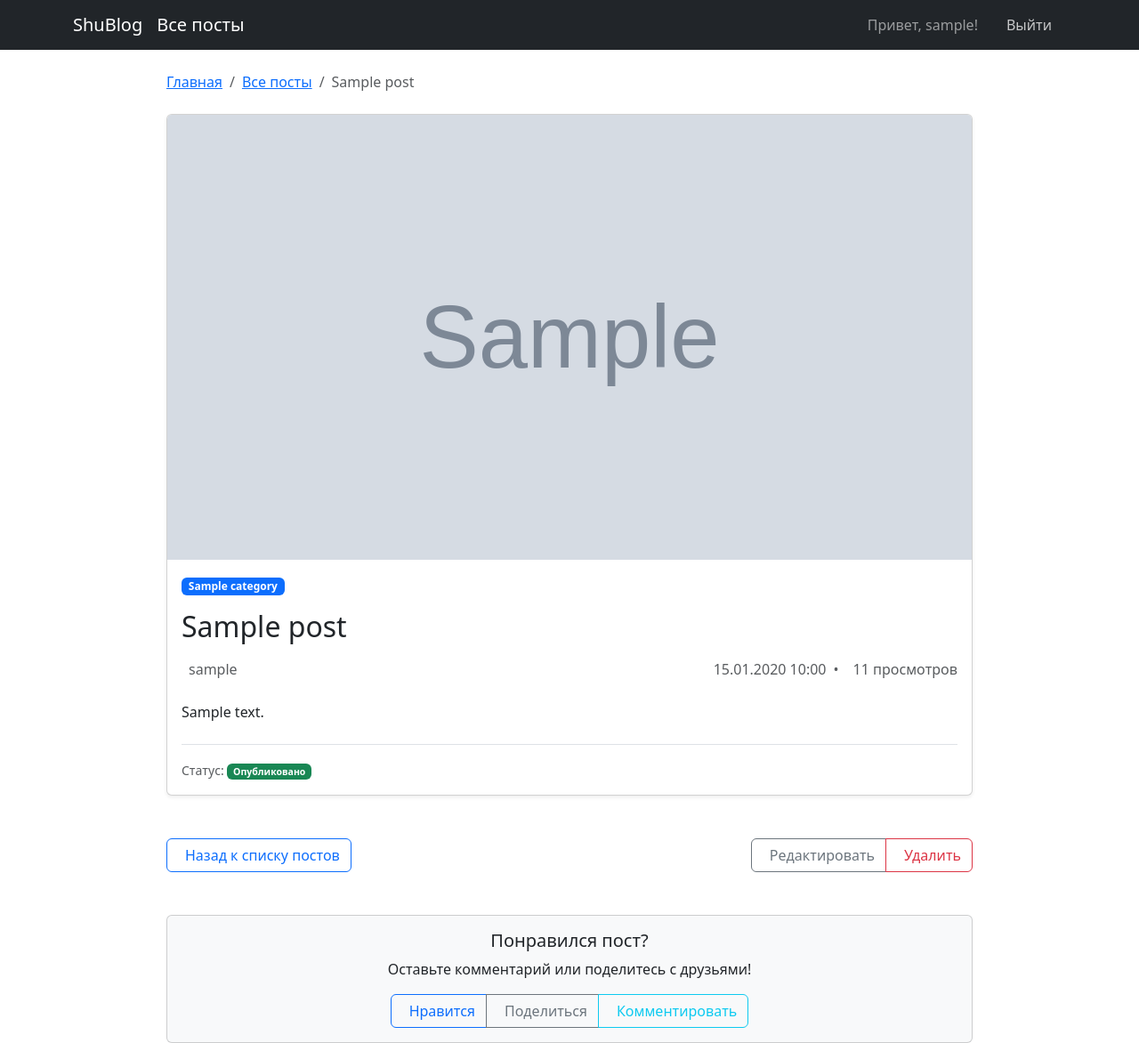
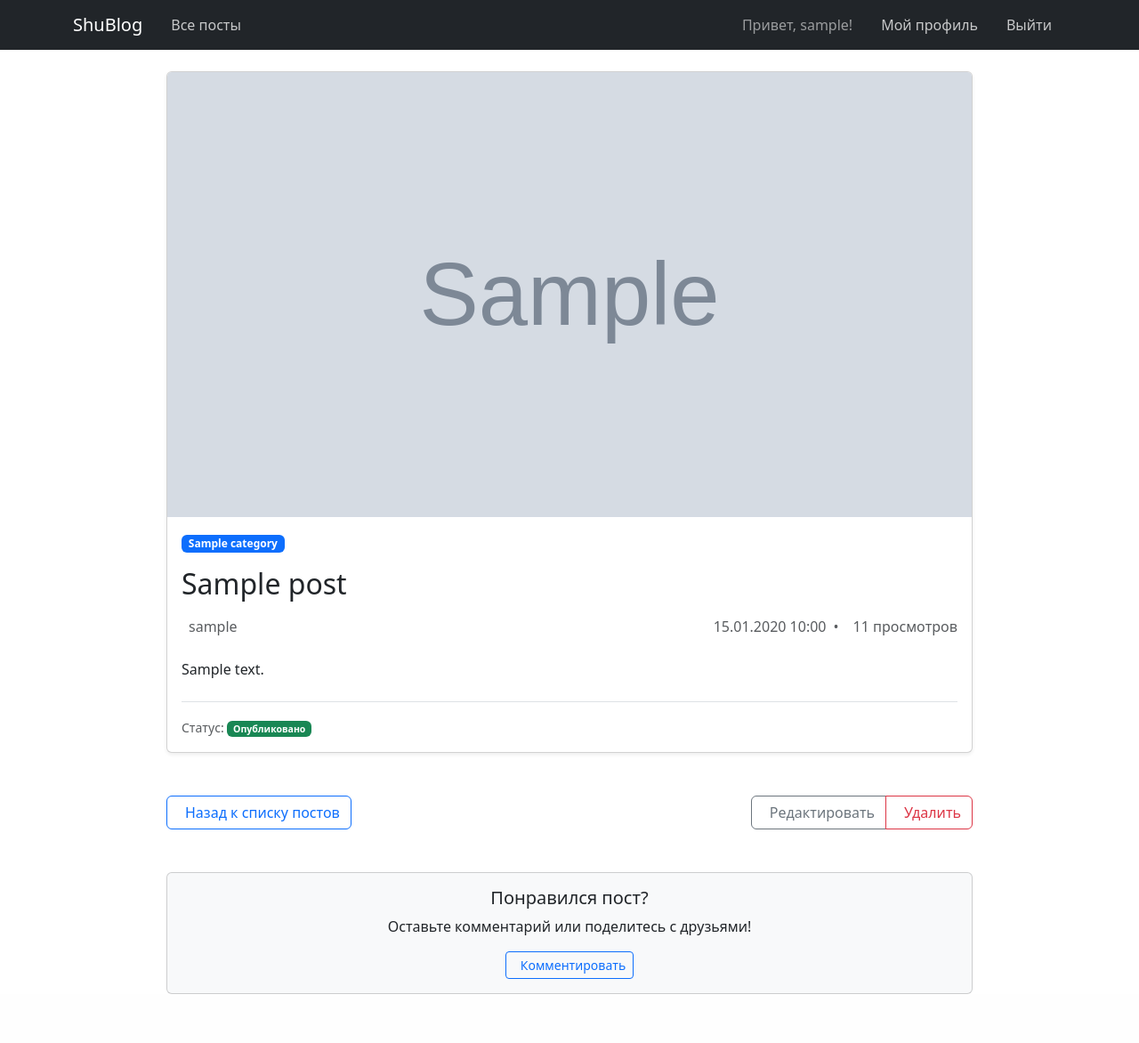
Before and after one commit to shurabota2801-ctrl/myshublog, a Django app: page /blog/post/1/ in a window 1280 px wide. Shown: the whole page at 89% size. After the commit the page ends 1117 px from the top, so only its background shows below. Run offline with Django 5.2, Linux system fonts and the light colour scheme; a user stored in the database is signed in; tables that the repository leaves empty hold one stand-in row (values such as "Sample post"); grey boxes marked "Sample" are stand-in pictures; some libraries are stand-ins or nearby versions.

Commit message:
first commit

```diff
--- a/blog/templates/blog/post_detail.html
+++ b/blog/templates/blog/post_detail.html
@@ -6,15 +6,6 @@
 <div class="container mt-4">
     <div class="row justify-content-center">
         <div class="col-lg-10">
-            <!-- Хлебные крошки -->
-            <nav aria-label="breadcrumb" class="mb-4">
-                <ol class="breadcrumb">
-                    <li class="breadcrumb-item"><a href="{% url 'home' %}">Главная</a></li>
-                    <li class="breadcrumb-item"><a href="{% url 'blog:post_list' %}">Все посты</a></li>
-                    <li class="breadcrumb-item active">{{ post.title|truncatewords:4 }}</li>
-                </ol>
-            </nav>
-
             <!-- Пост -->
             <article class="card shadow-sm mb-5">
                 <!-- Изображение поста -->
@@ -91,15 +82,9 @@
                     <h5 class="card-title">Понравился пост?</h5>
                     <p class="card-text">Оставьте комментарий или поделитесь с друзьями!</p>
                     <div class="btn-group" role="group">
-                        <button class="btn btn-outline-primary">
-                            <i class="fas fa-heart me-2"></i>Нравится
-                        </button>
-                        <button class="btn btn-outline-secondary">
-                            <i class="fas fa-share-alt me-2"></i>Поделиться
-                        </button>
-                        <button class="btn btn-outline-info">
+                        <a href="{% url 'blog:post_list' %}" class="btn btn-outline-primary btn-sm w-100">
                             <i class="fas fa-comment me-2"></i>Комментировать
-                        </button>
+                        </a>
                     </div>
                 </div>
             </div>
--- a/blog/views.py
+++ b/blog/views.py
@@ -105,9 +105,9 @@ def post_list(request):
     if search_query:
         posts = posts.filter(Q(title__icontains=search_query) | Q(content__icontains=search_query))
 
-    category_slug = request.GET.get('category')
-    if category_slug:
-        posts = posts.filter(category__slug=category_slug)
+    category_id = request.GET.get('category')
+    if category_id:
+        posts = posts.filter(category__id=category_id)
 
     paginator = Paginator(posts, 5)
     page_number = request.GET.get('page')
--- a/templates/base.html
+++ b/templates/base.html
@@ -37,10 +37,11 @@
     <nav class="navbar navbar-expand-lg navbar-dark bg-dark">
         <div class="container">
             <a class="navbar-brand" href="/">ShuBlog</a>
-            <a class="navbar-brand" href="{% url 'blog:post_list' %}">Все посты</a>
+            <a class="btn-link" href="{% url 'blog:post_list' %}">Все посты</a>
             <div class="navbar-nav ms-auto">
                 {% if user.is_authenticated %}
                     <span class="navbar-text me-3">Привет, {{ user.username }}!</span>
+                    <a class="btn-link" href="{% url 'blog:post_list' %}">Мой профиль</a>
 
                     <form method="post" action="{% url 'users:logout' %}">
                         {% csrf_token %}
--- a/templates/index.html
+++ b/templates/index.html
@@ -8,7 +8,7 @@
         <!-- Основной контент -->
         <div class="col-lg-8">
             <h1 class="mb-4">Добро пожаловать в ShuBlog! 📝</h1>
-            <p class="lead">Последние интересные публикации</p>
+            <p class="lead">Последние публикации</p>
 
             {% if posts %}
             <div class="row">
```
Also changed, not shown: blog/templates/blog/post_list.html (+6 -3 lines).
